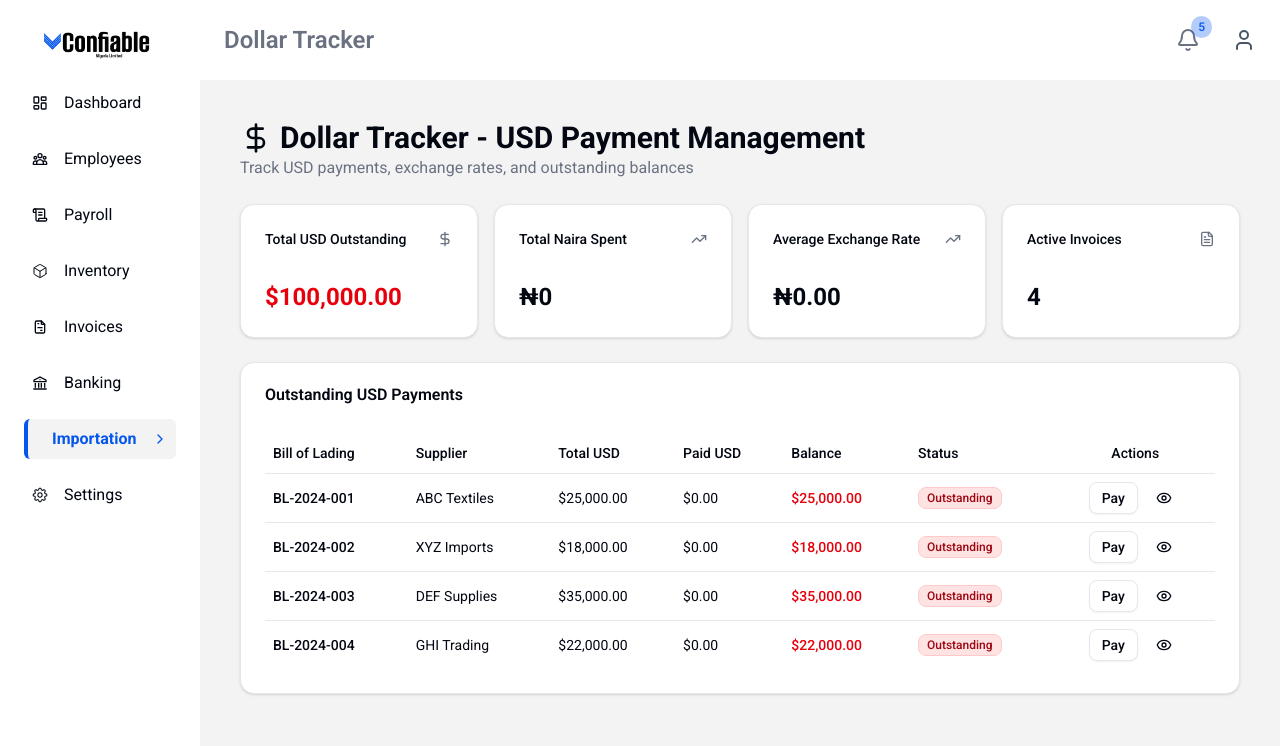
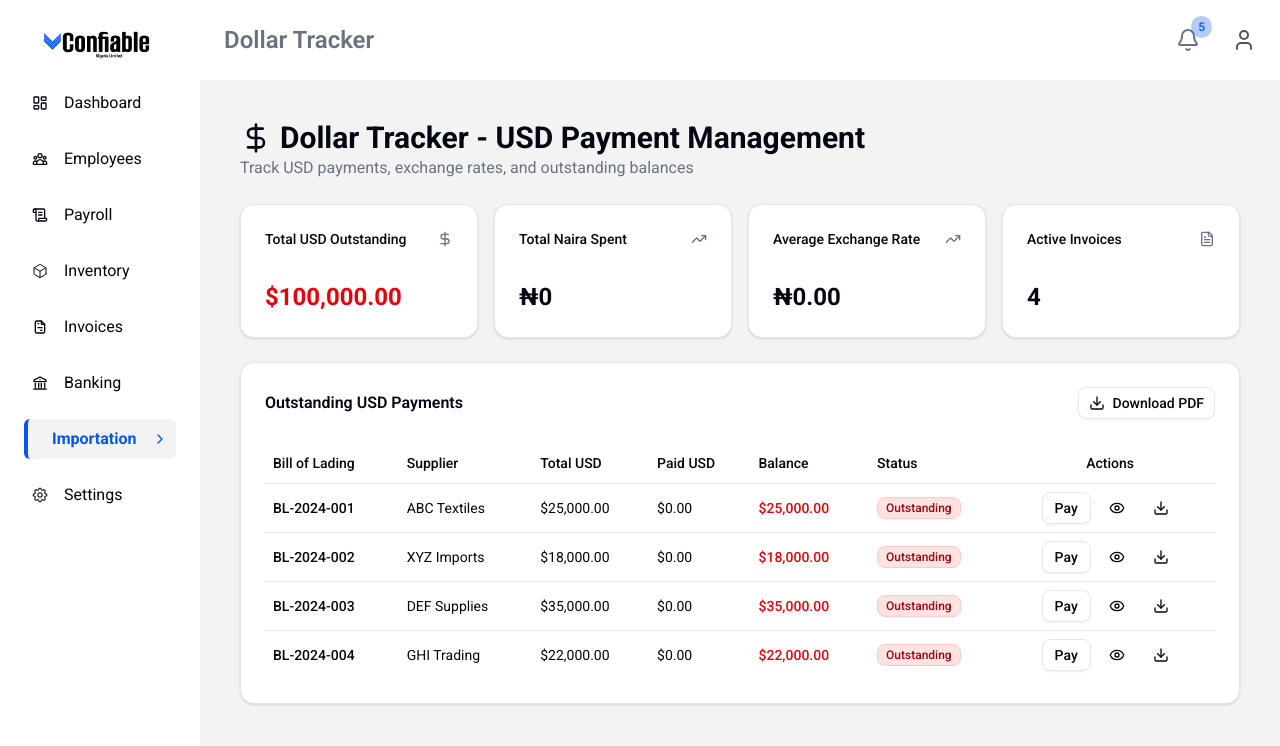
Before and after one commit to Confiable-Nig-Ltd/confiable, a React (Vite) app in the folder confiable-app/: page /importation/dollar-tracker in a window 1280 px wide. Shown: the top 746 px of the page. Built offline with nearby package versions, Linux system fonts and the light colour scheme.

Commit message:
added the function to dowload invoice as pdf

```diff
--- a/confiable-app/package.json
+++ b/confiable-app/package.json
@@ -19,11 +19,14 @@
     "@radix-ui/react-radio-group": "^1.3.8",
     "@radix-ui/react-select": "^2.2.6",
     "@radix-ui/react-slot": "^1.2.3",
+    "@react-pdf/renderer": "^4.3.0",
     "@tailwindcss/vite": "^4.1.10",
     "class-variance-authority": "^0.7.1",
     "clsx": "^2.1.1",
     "date-fns": "^4.1.0",
     "firebase": "^11.10.0",
+    "jspdf": "^3.0.1",
+    "jspdf-autotable": "^5.0.2",
     "lucide-react": "^0.514.0",
     "react": "^19.1.0",
     "react-datepicker": "^8.4.0",
--- a/confiable-app/src/pages/importation/DollarTracker.jsx
+++ b/confiable-app/src/pages/importation/DollarTracker.jsx
@@ -12,6 +12,9 @@ import { useDollarTrackerStore } from "@/stores/dollar-tracker-store";
 import { Button } from "@/components/ui/button";
 import { Input } from "@/components/ui/input";
 import { Label } from "@/components/ui/label";
+import jsPDF from "jspdf";
+import autoTable from "jspdf-autotable";
+import { Download } from "lucide-react";
 import {
   Select,
   SelectContent,
@@ -43,7 +46,7 @@ import { formatCurrency } from "@/utils/date-utils";
 
 export default function DollarTrackerPage() {
   const { containers } = useContainerStore();
-  const { payments, addPayment, getPaymentsByInvoice, getInvoiceSummary } =
+  const { addPayment, getPaymentsByInvoice, getInvoiceSummary } =
     useDollarTrackerStore();
   const { toast } = useToast();
 
@@ -96,7 +99,7 @@ export default function DollarTrackerPage() {
       activeInvoices,
       invoicesWithPayments,
     };
-  }, [containers, payments, getInvoiceSummary]);
+  }, [containers, getInvoiceSummary]);
 
   const handlePaymentSubmit = (e) => {
     e.preventDefault();
@@ -177,6 +180,126 @@ export default function DollarTrackerPage() {
     return usd * rate;
   };
 
+  const downloadSingleInvoicePDF = (invoice) => {
+    const doc = new jsPDF();
+    const payments = getPaymentsByInvoice(invoice.billOfLadingNumber);
+
+    // Add title and invoice details
+    doc.setFontSize(16);
+    doc.text("Invoice Payment Record", 14, 15);
+
+    // Add invoice details
+    doc.setFontSize(12);
+    doc.text("Invoice Details:", 14, 25);
+    doc.setFontSize(10);
+    doc.text(`Bill of Lading: ${invoice.billOfLadingNumber}`, 14, 32);
+    doc.text(`Supplier: ${invoice.supplierName}`, 14, 38);
+    doc.text(`Total Invoice Value: ${formatCurrency(invoice.totalInvoiceValueUSD)}`, 14, 44);
+    doc.text(`Total Paid: ${formatCurrency(invoice.totalPaidUSD)}`, 14, 50);
+    doc.text(`Outstanding: ${formatCurrency(invoice.outstandingUSD)}`, 14, 56);
+    doc.text(`Average Exchange Rate: ₦${invoice.averageExchangeRate?.toFixed(2) || "0.00"}`, 14, 62);
+
+    // Add date generated
+    doc.setFontSize(9);
+    doc.setTextColor(128);
+    doc.text(`Generated on ${format(new Date(), "dd/MM/yyyy HH:mm")}`, 14, 72);
+
+    // Create payment history table
+    autoTable(doc, {
+      startY: 80,
+      head: [["Date", "USD Amount", "Exchange Rate", "Naira Amount", "Method", "Reference"]],
+      body: payments.map((payment) => [
+        format(new Date(payment.paymentDate), "dd/MM/yyyy"),
+        formatCurrency(payment.usdAmountPaid),
+        `₦${payment.exchangeRate}`,
+        `₦${payment.nairaEquivalent.toLocaleString()}`,
+        payment.paymentMethod.replace("_", " "),
+        payment.referenceNumber || "-"
+      ]),
+      styles: { fontSize: 9 },
+      headStyles: { fillColor: [41, 128, 185] },
+    });
+
+    // Save the PDF
+    doc.save(`invoice-${invoice.billOfLadingNumber}.pdf`);
+
+    toast({
+      title: "PDF Generated",
+      description: `Payment record for ${invoice.billOfLadingNumber} has been downloaded.`,
+    });
+  };
+
+  const downloadInvoicesPDF = (invoices) => {
+    const doc = new jsPDF();
+
+    // Add title
+    doc.setFontSize(16);
+    doc.text("USD Payment Records", 14, 15);
+
+    // Add summary section
+    doc.setFontSize(12);
+    doc.text("Summary:", 14, 25);
+    doc.setFontSize(10);
+    doc.text(
+      `Total Outstanding: ${formatCurrency(summaryStats.totalOutstanding)}`,
+      14,
+      32
+    );
+    doc.text(
+      `Total Naira Spent: ₦${summaryStats.totalNairaSpent.toLocaleString()}`,
+      14,
+      38
+    );
+    doc.text(
+      `Average Exchange Rate: ₦${summaryStats.avgExchangeRate.toFixed(2)}`,
+      14,
+      44
+    );
+    doc.text(`Active Invoices: ${summaryStats.activeInvoices}`, 14, 50);
+
+    // Add date generated
+    doc.setFontSize(9);
+    doc.setTextColor(128);
+    doc.text(`Generated on ${format(new Date(), "dd/MM/yyyy HH:mm")}`, 14, 60);
+
+    // Create table
+    autoTable(doc, {
+      startY: 65,
+      head: [
+        [
+          "Bill of Lading",
+          "Supplier",
+          "Total USD",
+          "Paid USD",
+          "Outstanding",
+          "Status",
+        ],
+      ],
+      body: invoices.map((invoice) => [
+        invoice.billOfLadingNumber,
+        invoice.supplierName,
+        formatCurrency(invoice.totalInvoiceValueUSD),
+        formatCurrency(invoice.totalPaidUSD),
+        formatCurrency(invoice.outstandingUSD),
+        invoice.outstandingUSD === 0
+          ? "Paid"
+          : invoice.totalPaidUSD > 0
+          ? "Partial"
+          : "Outstanding",
+      ]),
+      styles: { fontSize: 9 },
+      headStyles: { fillColor: [41, 128, 185] },
+    });
+
+    // Save the PDF
+    doc.save("usd-payment-records.pdf");
+
+    toast({
+      title: "PDF Generated",
+      description: "The payment records have been downloaded as a PDF.",
+    });
+  };
+
   return (
     <div className="p-6 space-y-6">
       {/* Header */}
@@ -251,8 +374,19 @@ export default function DollarTrackerPage() {
 
       {/* Outstanding Invoices Table */}
       <Card>
-        <CardHeader>
+        <CardHeader className="flex flex-row items-center justify-between">
           <CardTitle>Outstanding USD Payments</CardTitle>
+          <Button
+            variant="outline"
+            size="sm"
+            onClick={() =>
+              downloadInvoicesPDF(summaryStats.invoicesWithPayments)
+            }
+            className="flex items-center gap-2"
+          >
+            <Download className="h-4 w-4" />
+            Download PDF
+          </Button>
         </CardHeader>
         <CardContent>
           <div className="overflow-x-auto">
@@ -344,6 +478,13 @@ export default function DollarTrackerPage() {
                             onClick={() => handleViewHistory(invoice)}
                           >
                             <Eye className="h-4 w-4" />
+                          </Button>
+                          <Button
+                            variant="ghost"
+                            size="sm"
+                            onClick={() => downloadSingleInvoicePDF(invoice)}
+                          >
+                            <Download className="h-4 w-4" />
                           </Button>
                         </div>
                       </TableCell>
```
Also changed, not shown: confiable-app/vite.config.js (+10 -10 lines), confiable-app/src/services/pdf/invoiceGenerator.js (deleted), 1 other file (tests, documents, lock files or other folders).
